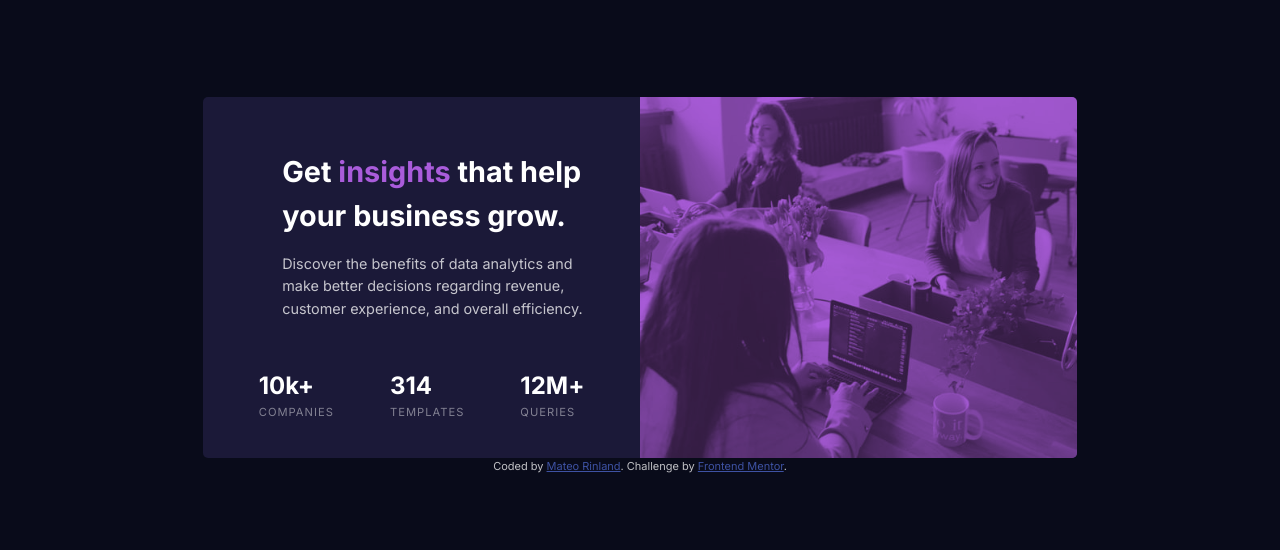
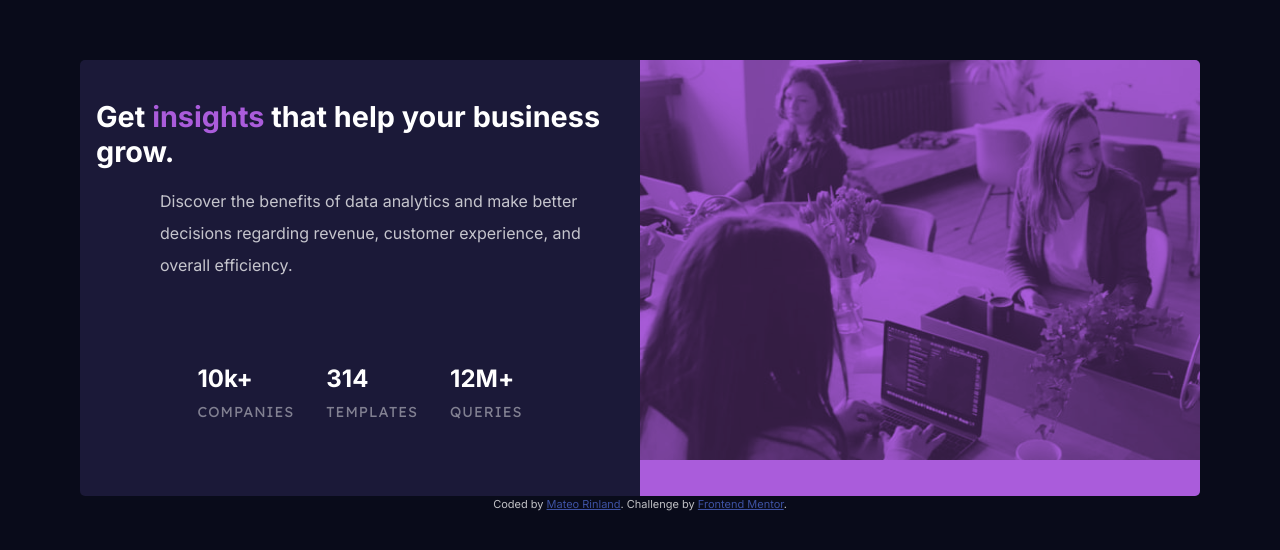
Before and after one commit to mateorinland/stats-preview-card-component, a plain HTML site: page index.html in a window 1280 px wide. Shown: the part 114-664 px from the top of the page. Drawn offline with Linux system fonts and the light colour scheme.

Commit message:
Polishing design elements

```diff
--- a/CSS/styles.scss
+++ b/CSS/styles.scss
@@ -10,39 +10,35 @@ $Slightly_transparent_white_stat_headings: hsla(0, 0%, 100%, 0.6);
 html {
     font-family: 'Inter', sans-serif;
     text-align: center;
-    /**/
 }
 
 body {
     background-color: $Very_dark_blue_main_background;
-    font-size: 15px;
+    font-size: 1rem;
     display: flex;
     flex-direction: column;
     align-items: center;
     justify-content: center;
-    padding: 1rem;
+    padding: 5.5rem 1rem;
 }
 
 .card {
     background-color: $Dark_desaturated_blue_card_background;
     border-radius: 5px;
     overflow: hidden;
-    max-width: 90%;
+    max-width: 20rem;
     display: grid;
     .image-container {
         background-color: $Soft_violet_accent;
-        max-height: 400px;
+        height: 100%;
         img {
             height: 100%;
             width: 100%;
-            max-width: 100%;
             object-fit: cover;
             max-height: 400px;
             opacity: 0.7;
             mix-blend-mode:multiply;
-        }
-        .image-desktop {
-            display: none;
+            object-position: top center;
         }
     }
     .stats-preview {
@@ -50,35 +46,38 @@ body {
         flex-direction: column;
         align-items: center;
         justify-content: center;
-        .text {
-            border-left: 1em solid transparent;
-            border-right: 1em solid transparent;
-        }
-        h1 {
+        padding: 1.5rem 1rem;
+        .title {
             font-size: 1.8rem;
             color: $White_main_heading_stats;
-            padding: 2rem 0 1rem;
+            margin: 1rem 0;
+            line-height: 1.2;
         }
-        span {
+        .title_emphasis {
             color: $Soft_violet_accent;
         }
-        small {
-            font-size: 0.9rem;
+        .text {
             color: $Slightly_transparent_white_main_paragraph;
             font-weight: 400;
+            line-height: 2;
         }
-        p {
+        .list {
+            list-style: none;
             display: flex;
             flex-direction: column;
             padding: 1rem 0;
         }
-        strong {
+        .stats {
+            margin: 1rem;
+        }
+        .number_bold {
             font-size: 1.5rem;
             color: $White_main_heading_stats;
-
+            display: block;
         }
-        em {
-            font-size: 0.7rem;
+        .list_item_emphasis {
+            font-family: 'Lexend Deca', sans-serif;
+            font-size: 0.9rem;
             text-transform: uppercase;
             color: $Slightly_transparent_white_main_paragraph;
             letter-spacing: 1px;
@@ -88,45 +87,39 @@ body {
     }
 }
 
-@media only screen and (min-width: 1024px) {
+.attribution {
+    font-size: 11px;
+    text-align: center;
+    color: $Slightly_transparent_white_main_paragraph;
+    .attribution-link {
+        color: hsl(228, 45%, 44%);
+    }
+}
+
+@media only screen and (min-width: 62.5rem) { //1000px
     html {
         text-align: left;
     }
     .card {
-        max-width: 70%;
+        max-width: 70rem;
         grid-template-columns: 1fr 1fr;
         .stats-preview {
             grid-row: 1
         }
     }
-    .image-container {
-        max-height: none;
-        .image-desktop {
-            display: block !important;
-            max-height: none;
-        }
-        .image-mobile {
-            display: none;
-        }
-    }
     .text {
         padding: 0 1rem 0 4rem;
     }
+    .list {
+        flex-direction: row !important;
+    }
     .stats {
         display: flex;
-        gap: 3.5rem;
+        flex-direction: column;
+        gap: 0.3rem;
         padding: 2rem 0 0;
     }
-    p {
-        display: default;
+    .number_bold {
+        display: none;
     }
 }
-
-.attribution {
-    font-size: 11px;
-    text-align: center;
-    color: $Slightly_transparent_white_main_paragraph;
-    a {
-        color: hsl(228, 45%, 44%);
-    }
-}
--- a/index.html
+++ b/index.html
@@ -13,26 +13,40 @@
 <body>
   <main class="card">
     <div class="image-container">
-      <img class="image-mobile" src="./images/image-header-mobile.jpg" alt="Two women working with laptops in an office while a third woman smiles and sits by their side looking off-camera."/>
-      <img class="image-desktop" src="./images/image-header-desktop.jpg" alt="Two women working with laptops in an office while a third woman smiles and sits by their side looking off-camera."/>
+      <picture>
+        <source
+          srcset="./images/image-header-desktop.jpg"
+          media="(min-width: 62.5rem)"
+          width="540" height="446"
+        />
+        <img
+          src="./images/image-header-mobile.jpg"
+          alt="Two women working with laptops in an office while a third woman smiles and sits by their side looking off-camera."
+          loading="eager"
+          width="654" height="480"
+        />
+      </picture>
     </div>
-    <section class="stats-preview">
-      <div class="text">
-        <h1>Get <span>insights</span> that help your business grow.</h1>
-
-        <small>Discover the benefits of data analytics and make better decisions regarding revenue, customer
-        experience, and overall efficiency.</small>
-      </div>
-      <div class="stats">
-        <p><strong>10k+</strong> <em>companies</em></p>
-        <p><strong>314</strong> <em>templates</em></p>
-        <p><strong>12M+</strong> <em>queries</em></p>
-      </div>
-    </section>
+    <div class="stats-preview">
+      <h1 class="title">Get <span class="title_emphasis">insights</span> that help your business grow.</h1>
+      <p class="text">Discover the benefits of data analytics and make better decisions regarding revenue, customer
+      experience, and overall efficiency.</p>
+      <ul class="list" role="list">
+        <li class="stats" role="listitem">
+          <strong class="number_bold">10k+</strong> <span class="list_item_emphasis">companies</span>
+        </li>
+        <li class="stats" role="listitem">
+          <strong class="number_bold">314</strong> <span class="list_item_emphasis">templates</span>
+        </li>
+        <li class="stats" role="listitem">
+          <strong class="number_bold">12M+</strong> <span class="list_item_emphasis">queries</span>
+        </li>
+      </ul>
+    </div>
   </main>
   <footer class="attribution">
-    Coded by <a href="https://www.linkedin.com/in/mateo-rinland-9b1a93bb/">Mateo Rinland</a>.
-    Challenge by <a href="https://www.frontendmentor.io?ref=challenge" target="_blank">Frontend Mentor</a>.
+    Coded by <a class="attribution-link" href="https://www.linkedin.com/in/mateo-rinland-9b1a93bb/">Mateo Rinland</a>.
+    Challenge by <a class="attribution-link" href="https://www.frontendmentor.io?ref=challenge" target="_blank">Frontend Mentor</a>.
   </footer>
 </body>
 </html>
```
Also changed, not shown: CSS/styles.css, 1 other file.
